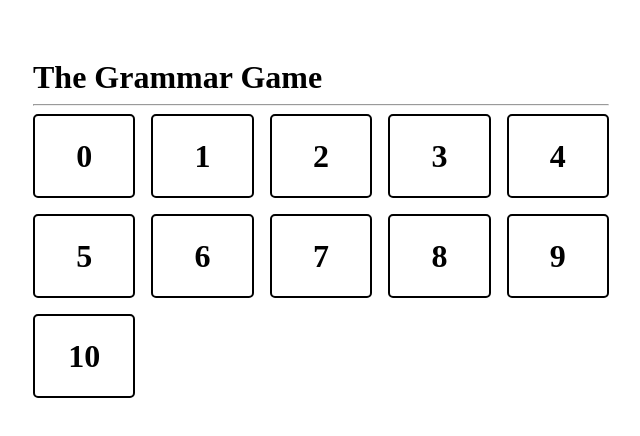
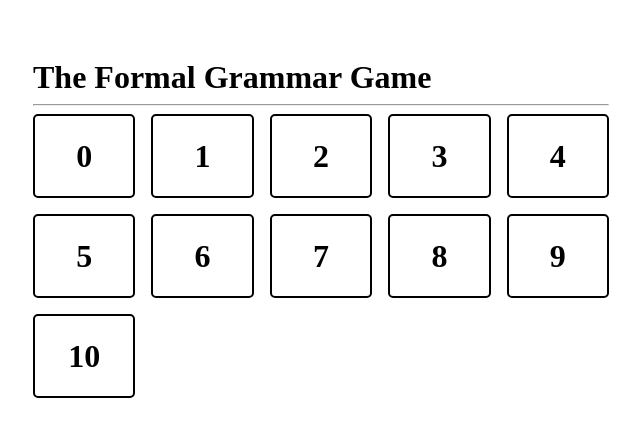
Before and after one commit to Aaron-Pierce/FormalGrammarGame, a Vue app: page / in a window 1280 px wide. Shown: the top 436 px of the page, without its empty margins (319-959 px from the left). Built offline with nearby package versions, Linux system fonts and the light colour scheme; a web font is replaced by a local one.

Commit message:
added meta tags

```diff
--- a/src/App.vue
+++ b/src/App.vue
@@ -2,7 +2,7 @@
   <main>
     <div id="gameArea">
       <div id="header">
-        <h1>The Grammar Game</h1>
+        <h1>The Formal Grammar Game</h1>
         <hr>
       </div>
       <div id="gameWrapper">
```
Also changed, not shown: 3 other files (tests, documents, lock files or other folders).
